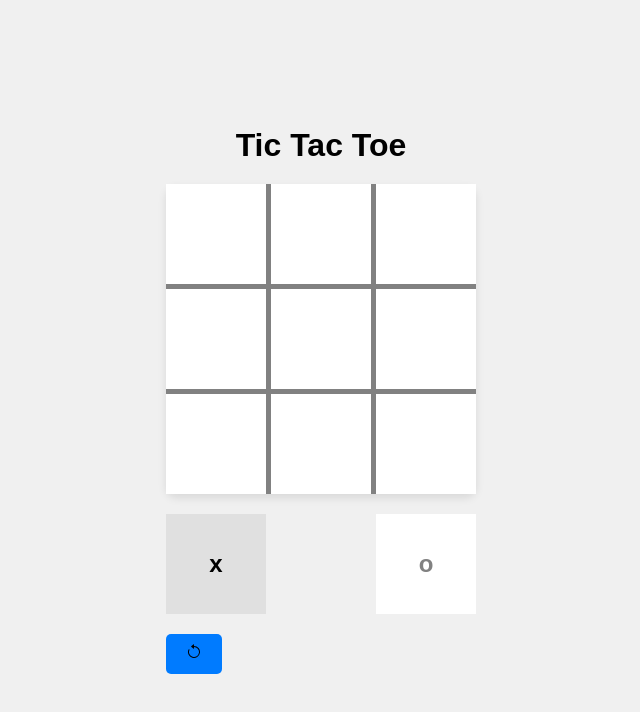
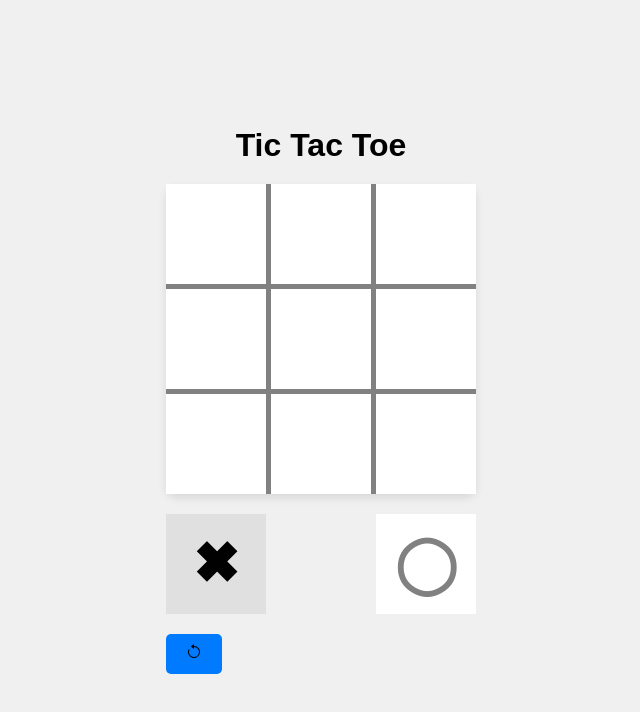
Before and after one commit to Daffier27/tic-tac-toe, a React (Vite) app: page / in a window 1280 px wide. Shown: the top 712 px of the page, without its empty margins (319-959 px from the left). Built offline with nearby package versions, Linux system fonts and the light colour scheme.

Commit message:
validaciones de componentes

```diff
--- a/package.json
+++ b/package.json
@@ -10,6 +10,7 @@
     "preview": "vite preview"
   },
   "dependencies": {
+    "prop-types": "15.8.1",
     "react": "^18.2.0",
     "react-dom": "^18.2.0"
   },
--- a/src/components/TurnSection.jsx
+++ b/src/components/TurnSection.jsx
@@ -1,12 +1,16 @@
-import Square from './Square'
-import {TURNS} from '../helpers/constants'
+import Square from './Square';
+import { TURNS } from '../helpers/constants';
+import PropTypes from 'prop-types';
 
+export default function TurnSection({ turn }) {
+  return (
+    <section className="turn-section">
+      <Square isSelected={turn === TURNS.X}>{TURNS.X}</Square>
+      <Square isSelected={turn === TURNS.O}>{TURNS.O}</Square>
+    </section>
+  );
+}
 
-export default function TurnSection ({turn}) {
-  return(
-    <section className="turn-section">
-        <Square isSelected={turn === TURNS.X}>{TURNS.X}</Square>
-        <Square isSelected={turn === TURNS.O}>{TURNS.O}</Square>
-      </section>
-  )
-}
+TurnSection.propTypes = {
+  turn: PropTypes.string.isRequired,
+};
--- a/src/components/Winner.jsx
+++ b/src/components/Winner.jsx
@@ -1,3 +1,4 @@
+import PropTypes from 'prop-types'
 export default function Winner({winner}){
   if(winner === null){
     return
@@ -9,3 +10,8 @@ export default function Winner({winner}){
     </section>
   )
 }
+
+  //Validation
+  Winner.propTypes = {
+    winner: PropTypes.string.isRequired
+  }
--- a/src/helpers/constants.js
+++ b/src/helpers/constants.js
@@ -1,7 +1,7 @@
 //Variables
 export const TURNS = {
-  X: 'x',
-  O: 'o'
+  X: '✖',
+  O: '◯'
 }
 
 export const WINS = [
--- a/src/index.css
+++ b/src/index.css
@@ -44,6 +44,8 @@ h1 {
   font-size: 24px;
   cursor: pointer;
   color:#818181;
+  font-size: 3.5rem;
+
 }
 
 .square.selected {
```
Also changed, not shown: src/App.jsx (+0 -8 lines), src/components/Board.jsx (+10 -0 lines), src/components/Button.jsx (+7 -3 lines), src/components/Square.jsx (+8 -1 lines), 2 other files (tests, documents, lock files or other folders).
